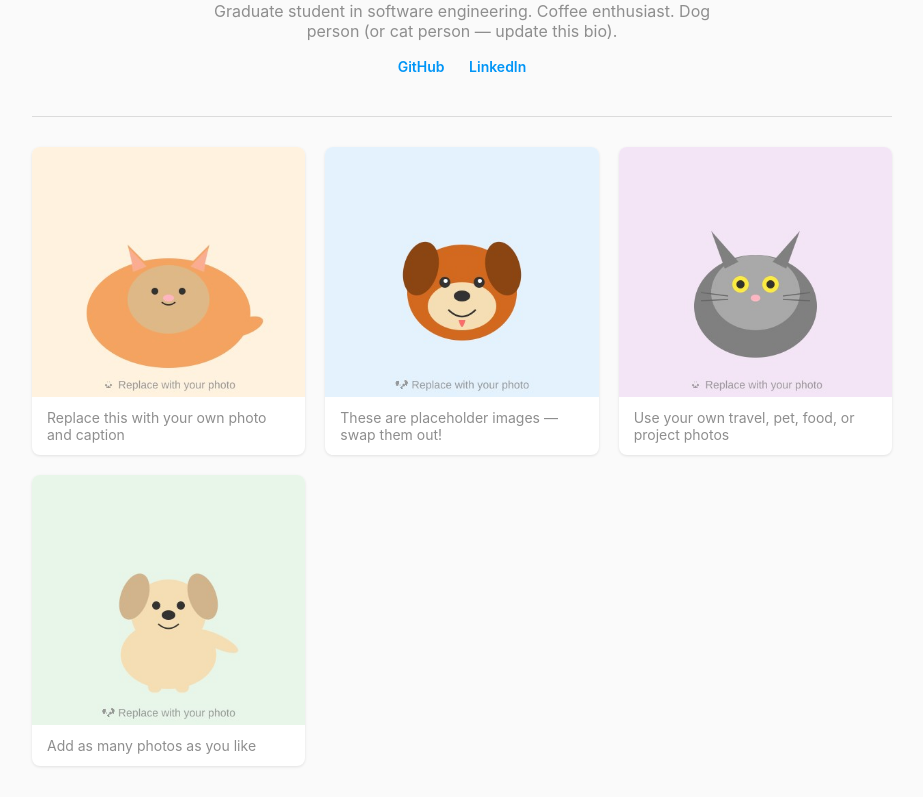
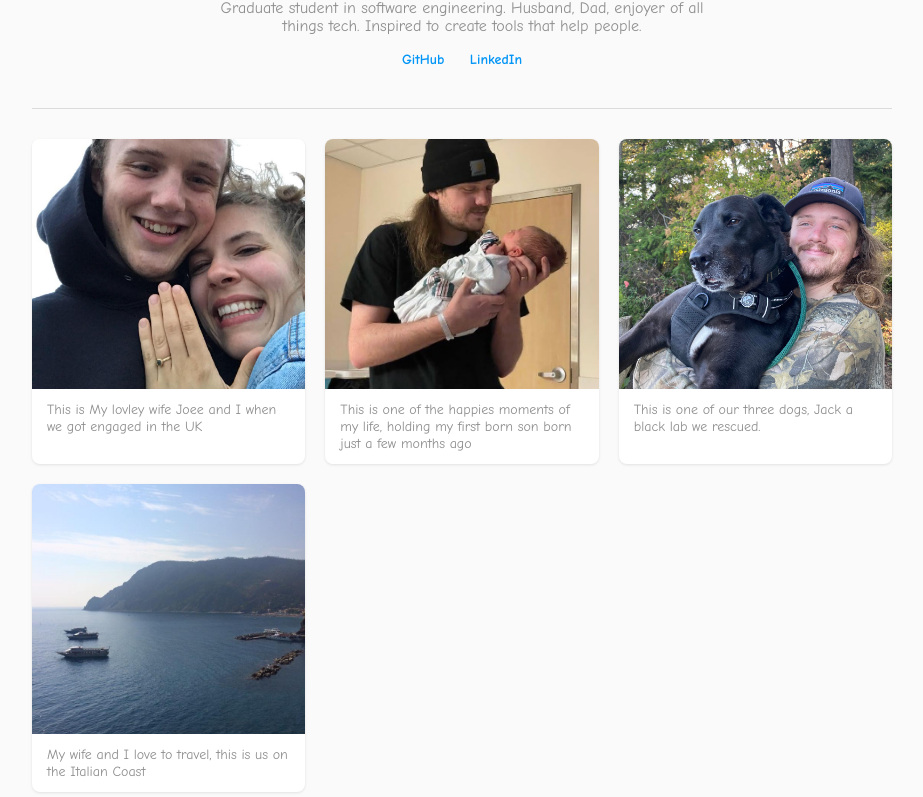
Before and after one commit to LiamS12-12/personal-landing-page, a plain HTML site: page index.html in a window 1280 px wide. Shown: the part 103-900 px from the top of the page, without its empty margins (178-1101 px from the left). Drawn offline with Linux system fonts and the light colour scheme.

Commit message:
Customize landing page and update images

```diff
--- a/index.html
+++ b/index.html
@@ -3,36 +3,36 @@
 <head>
     <meta charset="UTF-8">
     <meta name="viewport" content="width=device-width, initial-scale=1.0">
-    <title>Your Name — Personal Page</title>
+    <title>Liam Sipp — Personal Page</title>
     <link rel="stylesheet" href="style.css">
 </head>
 <body>
     <header>
-        <h1>Your Name Here</h1>
-        <p>Graduate student in software engineering. Coffee enthusiast. Dog person (or cat person — update this bio).</p>
+        <h1>Liam Sipp</h1>
+        <p>Graduate student in software engineering. Husband, Dad, enjoyer of all things tech. Inspired to create tools that help people.</p>
         <nav>
-            <a href="https://github.com/yourusername">GitHub</a>
-            <a href="https://linkedin.com/in/yourusername">LinkedIn</a>
+            <a href="https://github.com/LiamS12-12">GitHub</a>
+            <a href="https://linkedin.com/in/liam-sipp-0030483b3/">LinkedIn</a>
         </nav>
     </header>
 
     <main>
         <section class="gallery">
             <div class="photo">
-                <img src="images/cat-sleeping.jpg" alt="A sleeping cat placeholder">
-                <p>Replace this with your own photo and caption</p>
+                <img src="images/liamnjoee.jpg" alt="My wife and I">
+                <p>This is My lovley wife Joee and I when we got engaged in the UK</p>
             </div>
             <div class="photo">
-                <img src="images/dog-happy.jpg" alt="A happy dog placeholder">
-                <p>These are placeholder images — swap them out!</p>
+                <img src="images/liamdad.jpg" alt="Montgomery">
+                <p>This is one of the happies moments of my life, holding my first born son born just a few months ago</p>
             </div>
             <div class="photo">
-                <img src="images/cat-curious.jpg" alt="A curious cat placeholder">
-                <p>Use your own travel, pet, food, or project photos</p>
+                <img src="images/jacknliam.jpg" alt="Our dog Jack">
+                <p>This is one of our three dogs, Jack a black lab we rescued.</p>
             </div>
             <div class="photo">
-                <img src="images/dog-sitting.jpg" alt="A sitting dog placeholder">
-                <p>Add as many photos as you like</p>
+                <img src="images/travel.jpg" alt="Italian Coast">
+                <p>My wife and I love to travel, this is us on the Italian Coast</p>
             </div>
         </section>
     </main>
--- a/style.css
+++ b/style.css
@@ -8,7 +8,7 @@
 }
 
 body {
-    font-family: -apple-system, BlinkMacSystemFont, "Segoe UI", Roboto, sans-serif;
+    font-family: "Comic Sans MS", "Comic Sans", cursive;
     max-width: 900px;
     margin: 0 auto;
     padding: 20px;
```
Also changed, not shown: images/cat-curious.jpg (deleted), images/cat-sleeping.jpg (deleted), images/dog-happy.jpg (deleted), images/dog-sitting.jpg (deleted), images/jacknliam.jpg (added), images/liamdad.jpg (added), images/liamnjoee.jpg (added), images/travel.jpg (added).
